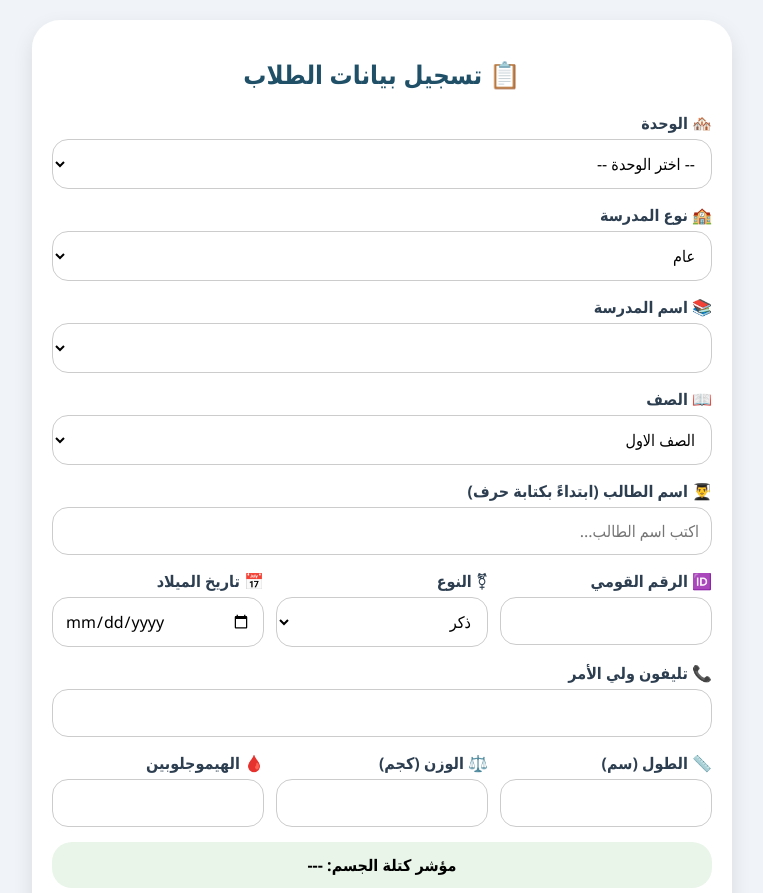
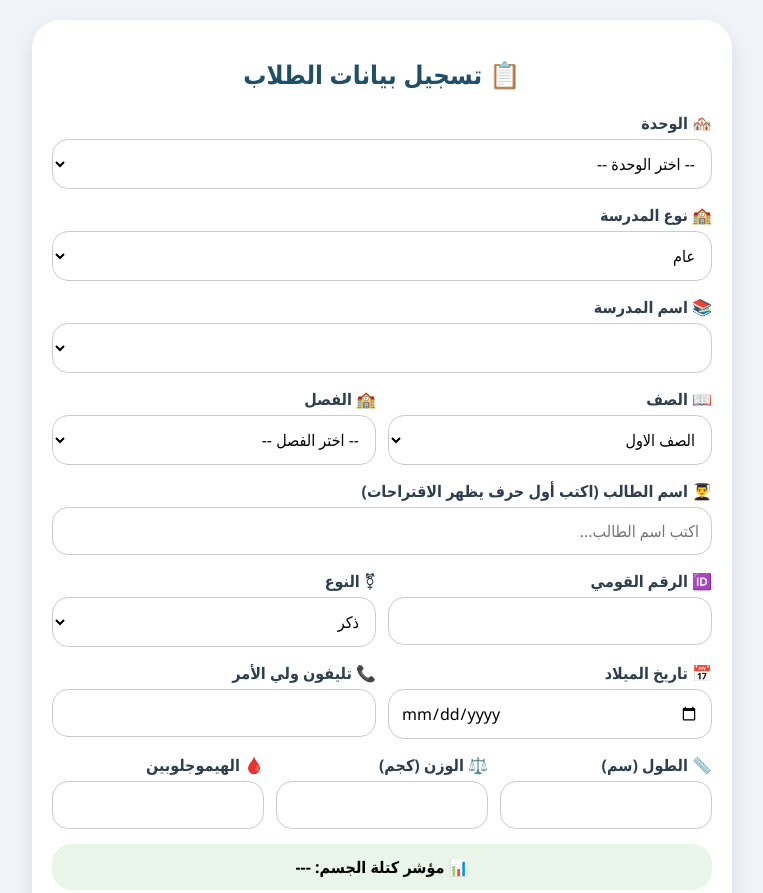
Before and after one commit to agedepartment/schoolagedepartementbadrasheen, a plain HTML site: page index.html in a window 1280 px wide. Shown: the top 893 px of the page, without its empty margins (258-1021 px from the left). Drawn offline with Linux system fonts and the light colour scheme.

Commit message:
Update index.html

```diff
--- a/index.html
+++ b/index.html
@@ -3,7 +3,7 @@
 <head>
   <meta charset="UTF-8">
   <meta name="viewport" content="width=device-width, initial-scale=1.0, viewport-fit=cover">
-  <title>نظام تسجيل الطلاب - PWA</title>
+  <title>تسجيل الطلاب - PWA</title>
   <link rel="manifest" href="manifest.json">
   <meta name="theme-color" content="#2c7da0">
   <style>
@@ -19,7 +19,6 @@
     button:active { background: #1f5068; }
     .bmi-result { background: #e9f5e9; padding: 12px; border-radius: 20px; margin-top: 15px; text-align: center; font-weight: bold; }
     .status { background: #fff3cd; padding: 10px; border-radius: 16px; margin-top: 15px; text-align: center; font-size: 0.9rem; }
-    hr { margin: 20px 0; }
   </style>
 </head>
 <body>
@@ -38,25 +37,43 @@
   <label>📚 اسم المدرسة</label>
   <select id="schoolName"></select>
 
-  <label>📖 الصف</label>
-  <select id="grade">
-    <option value="الصف الاول">الصف الاول</option><option value="الصف الثاني">الصف الثاني</option>
-    <option value="الصف الثالث">الصف الثالث</option><option value="الصف الرابع">الصف الرابع</option>
-    <option value="الصف الخامس">الصف الخامس</option><option value="الصف السادس">الصف السادس</option>
-  </select>
+  <div class="row2">
+    <div>
+      <label>📖 الصف</label>
+      <select id="grade">
+        <option value="الصف الاول">الصف الاول</option>
+        <option value="الصف الثاني">الصف الثاني</option>
+        <option value="الصف الثالث">الصف الثالث</option>
+        <option value="الصف الرابع">الصف الرابع</option>
+        <option value="الصف الخامس">الصف الخامس</option>
+        <option value="الصف السادس">الصف السادس</option>
+      </select>
+    </div>
+    <div>
+      <label>🏫 الفصل</label>
+      <select id="classNumber">
+        <option value="">-- اختر الفصل --</option>
+        <option value="1">1</option><option value="2">2</option><option value="3">3</option>
+        <option value="4">4</option><option value="5">5</option><option value="6">6</option>
+        <option value="7">7</option><option value="8">8</option><option value="9">9</option>
+        <option value="10">10</option>
+      </select>
+    </div>
+  </div>
 
-  <label>👨‍🎓 اسم الطالب (ابتداءً بكتابة حرف)</label>
+  <label>👨‍🎓 اسم الطالب (اكتب أول حرف يظهر الاقتراحات)</label>
   <input type="text" id="studentName" list="studentList" placeholder="اكتب اسم الطالب...">
   <datalist id="studentList"></datalist>
 
   <div class="row2">
     <div><label>🆔 الرقم القومي</label><input type="text" id="nationalId"></div>
     <div><label>⚧ النوع</label><select id="gender"><option>ذكر</option><option>أنثى</option></select></div>
-    <div><label>📅 تاريخ الميلاد</label><input type="date" id="birthDate"></div>
   </div>
 
-  <label>📞 تليفون ولي الأمر</label>
-  <input type="tel" id="parentPhone">
+  <div class="row2">
+    <div><label>📅 تاريخ الميلاد</label><input type="date" id="birthDate"></div>
+    <div><label>📞 تليفون ولي الأمر</label><input type="tel" id="parentPhone"></div>
+  </div>
 
   <div class="row2">
     <div><label>📏 الطول (سم)</label><input type="number" id="height" step="0.1"></div>
@@ -64,7 +81,7 @@
     <div><label>🩸 الهيموجلوبين</label><input type="number" id="hemoglobin" step="0.1"></div>
   </div>
 
-  <div class="bmi-result" id="bmiDisplay">مؤشر كتلة الجسم: ---</div>
+  <div class="bmi-result" id="bmiDisplay">📊 مؤشر كتلة الجسم: ---</div>
   <div class="status" id="syncStatus">🟢 جاهز للتسجيل</div>
   <button id="saveBtn">💾 حفظ البيانات</button>
 </div>
```
